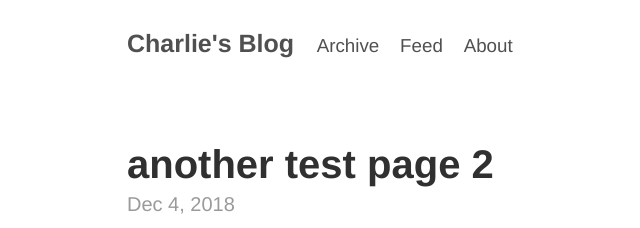
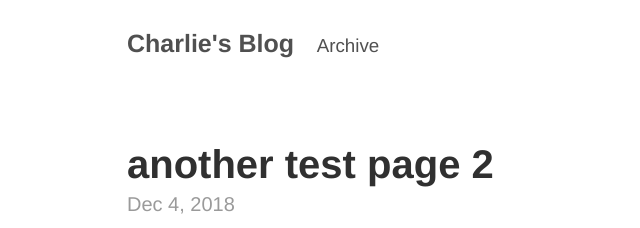
Before and after one commit to dimino/dimino.github.io, a Jekyll site: the page built from index.html, in a window 1280 px wide. Shown: the top 228 px of the page, without its empty margins (133-773 px from the left). Built offline with Jekyll 4.4.1, drawn with Linux system fonts in a browser that asks for light colours.

Commit message:
removed extra headers.

```diff
--- a/_config.yml
+++ b/_config.yml
@@ -6,6 +6,6 @@ url: 'https://dimi.no'
 
 sass:
   sass_dir: css
-  style: expanded
+  style:    expanded
 
 permalink: /:title.html
--- a/_layouts/default.html
+++ b/_layouts/default.html
@@ -15,12 +15,6 @@
      <small>
         &nbsp;&nbsp;&nbsp;<a href="{{ site.path }}/archive.html">Archive</a>
      </small>
-     <small>
-       &nbsp;&nbsp;&nbsp;<a href="{{ site.path }}/feed.xml">Feed</a>
-     </small>
-     <small>
-       &nbsp;&nbsp;&nbsp;<a href="https://github.com/henrythemes/jekyll-minimal-theme">About</a>
-     </small>
    </h3>
 </header>
 
```
